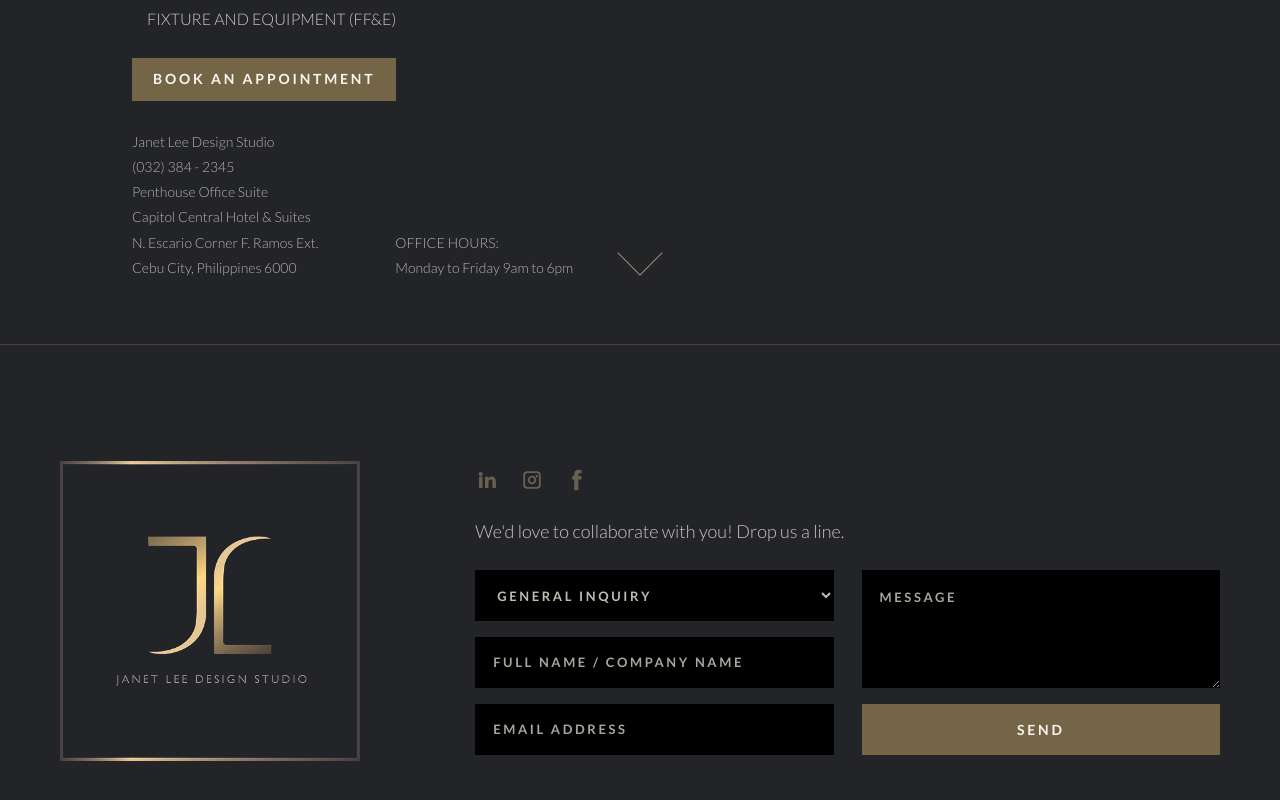
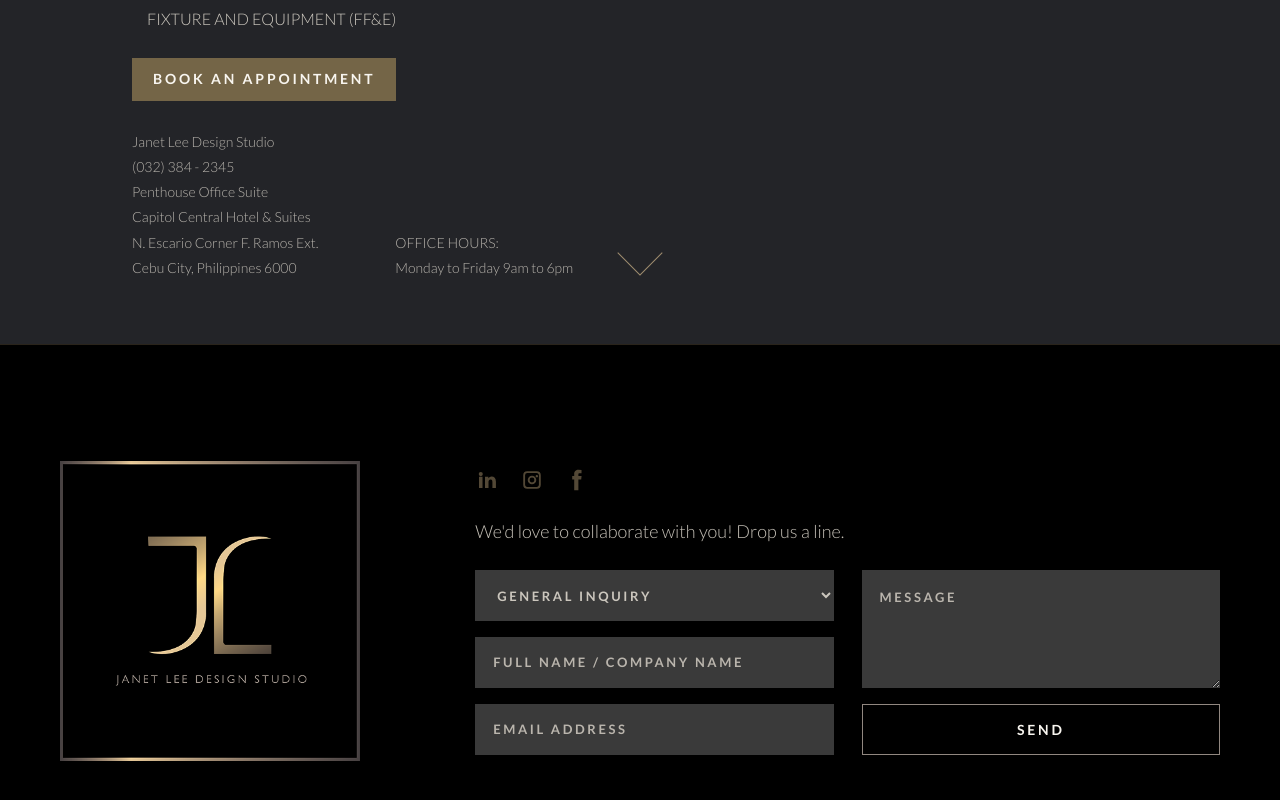
Before and after one commit to jldsv22026-wq/web2, a Next.js app: page / in a window 1280 px wide. Shown: the part 2118-2918 px from the top of the page. Built offline with nearby package versions, Linux system fonts and the light colour scheme; no server answers.

Commit message:
Update footer colors

```diff
--- a/app/globals.css
+++ b/app/globals.css
@@ -787,7 +787,7 @@ body:has(.projects-page) .menu-toggle-premium {
 
 .site-footer {
   min-height: 516px;
-  background: var(--charcoal);
+  background: #000000;
   padding: 116px 60px 74px;
   border-top: 1px solid rgba(229, 199, 150, 0.18);
   scroll-snap-align: start;
@@ -879,7 +879,7 @@ body:has(.projects-page) .menu-toggle-premium {
   border: 0;
   border-radius: 0;
   color: rgba(235, 229, 218, 0.82);
-  background: #000000;
+  background: #3a3a3a;
   font-size: 13px;
   font-weight: 700;
   letter-spacing: 0.2em;
@@ -901,8 +901,8 @@ body:has(.projects-page) .menu-toggle-premium {
 .footer-form .btn-send {
   min-height: 50px;
   padding: 0 22px;
-  border: 0;
-  background: #746547;
+  border: 1px solid #918780;
+  background: #000000;
   color: var(--paper);
   font-size: 14px;
   font-weight: 700;
```
